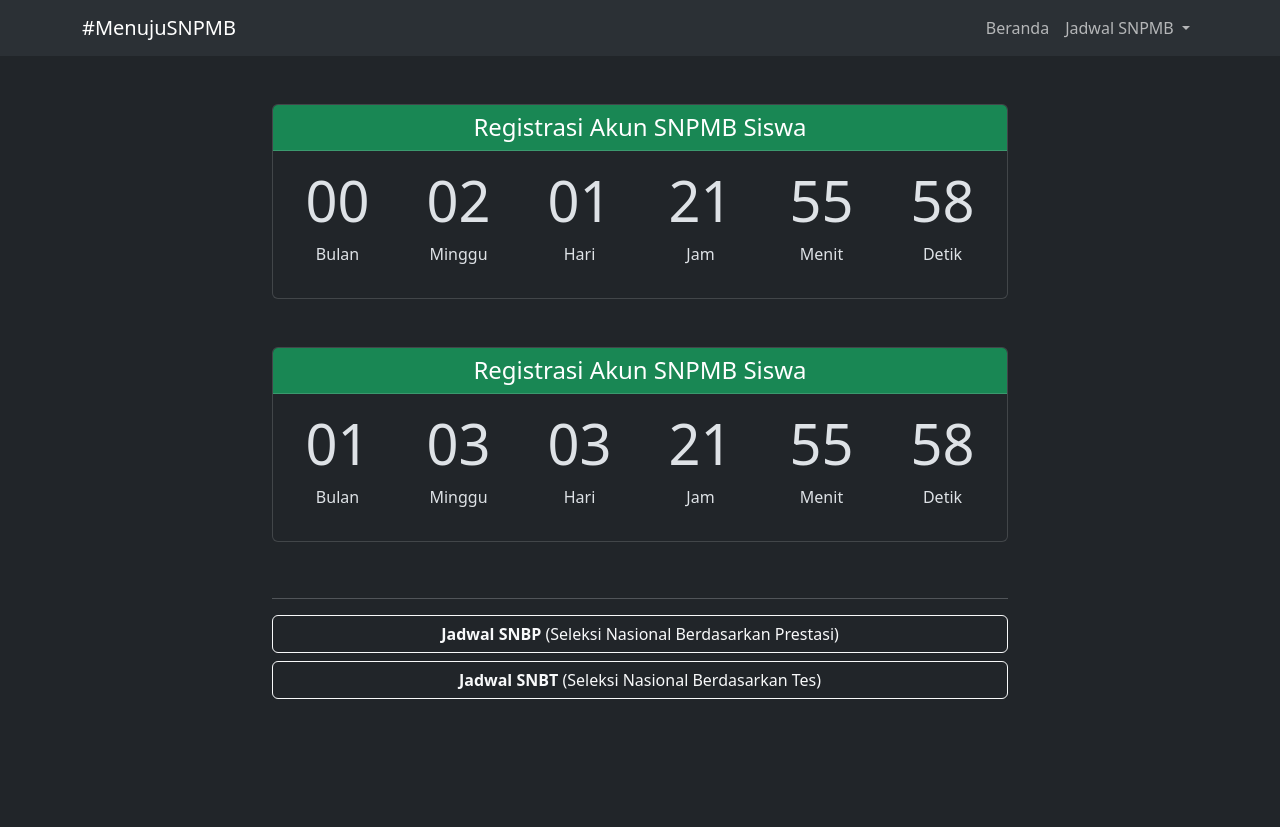
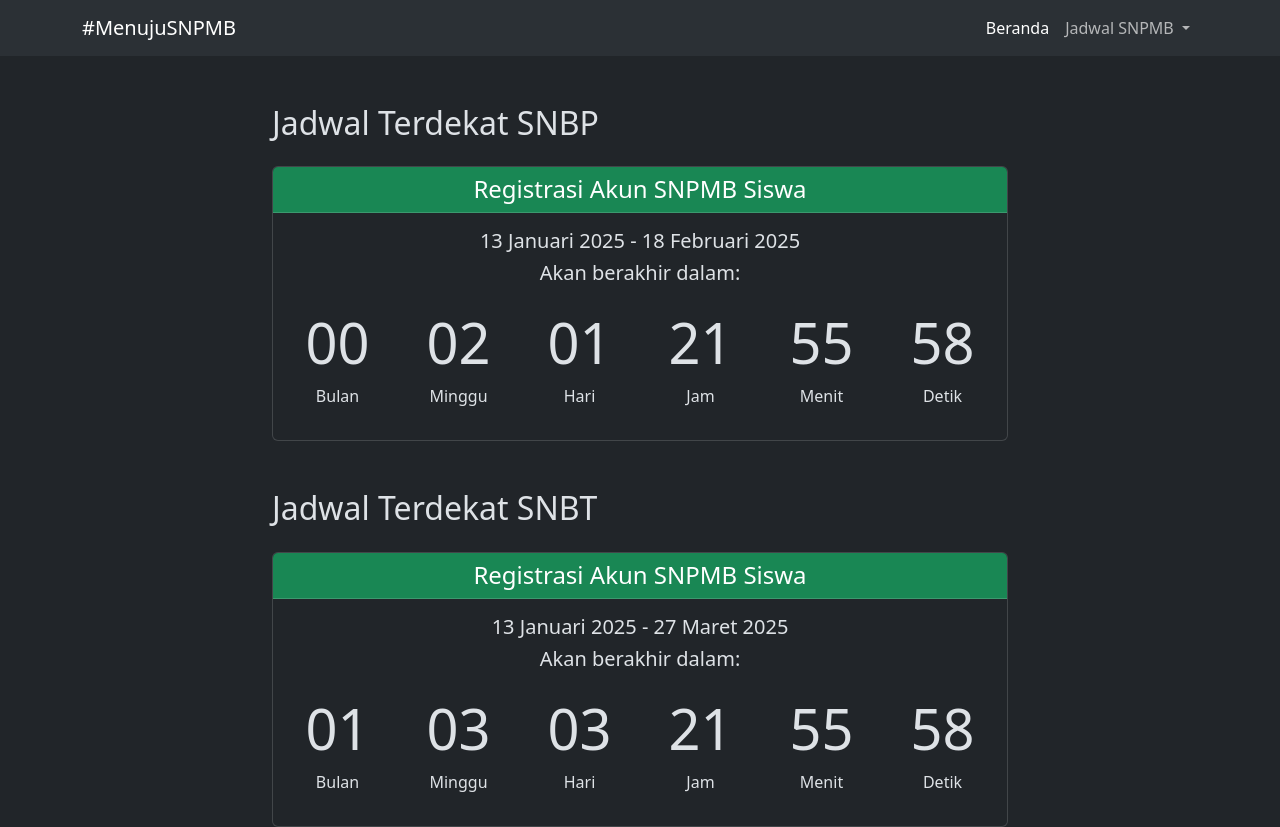
Before and after one commit to manoedinata/menuju-snpmb, a Vue app: page / in a window 1280 px wide. Shown: the top 827 px of the page. Before the commit the page ends 800 px from the top, so only its background shows below. Built offline with nearby package versions, Linux system fonts and the light colour scheme.

Commit message:
Separate agenda table component, improve Countdown

```diff
--- a/src/App.vue
+++ b/src/App.vue
@@ -21,7 +21,9 @@
         <div class="collapse navbar-collapse" id="navbarNav">
           <ul class="navbar-nav ms-auto">
             <li class="nav-item">
-              <RouterLink to="/" class="nav-link">Beranda</RouterLink>
+              <RouterLink to="/" class="nav-link" active-class="active"
+                >Beranda</RouterLink
+              >
             </li>
             <li class="nav-item dropdown">
               <a
--- /dev/null
+++ b/src/components/AgendaTable.vue
@@ -0,0 +1,39 @@
+<script setup>
+import { formatDate } from "@/utils/date";
+import { agendaIsNear } from "@/utils/agenda";
+
+defineProps({
+  nearestAgendas: String,
+  data: Array,
+});
+</script>
+
+<template>
+  <div class="table-responsive">
+    <table class="table table-striped mt-3">
+      <thead class="table-light">
+        <tr>
+          <th scope="col">Agenda</th>
+          <th scope="col">Tanggal</th>
+        </tr>
+      </thead>
+      <tbody>
+        <tr
+          v-for="data in data"
+          :class="
+            agendaIsNear(nearestAgendas, [data]) ? 'table-success fw-bold' : ''
+          "
+        >
+          <td>{{ data.agenda }}</td>
+          <td>
+            {{
+              data.end
+                ? `${formatDate(data.start)} - ${formatDate(data.end)}`
+                : formatDate(data.start)
+            }}
+          </td>
+        </tr>
+      </tbody>
+    </table>
+  </div>
+</template>
--- a/src/components/Countdown.vue
+++ b/src/components/Countdown.vue
@@ -1,5 +1,7 @@
 <script setup>
 import { onMounted, ref } from "vue";
+
+import { formatDate } from "@/utils/date";
 
 const props = defineProps({
   title: String,
@@ -44,11 +46,6 @@
   ).padStart(2, "0");
 }
 
-function startCountdown() {
-  const d = new Date(props.end); // date is from vue props
-  setInterval(() => updateCountdown(d), 1000);
-}
-
 onMounted(() => {
   const d = new Date();
   const startDate = new Date(props.start);
@@ -56,13 +53,13 @@
 
   if (d.getTime() <= startDate.getTime() && d.getTime() <= endDate.getTime()) {
     background.value = "primary";
-    selectedDate.value = startDate;
+    selectedDate.value = props.start;
   } else if (
     d.getTime() >= startDate.getTime() &&
     d.getTime() <= endDate.getTime()
   ) {
     background.value = "success";
-    selectedDate.value = endDate;
+    selectedDate.value = props.end;
   } else {
     background.value = "danger";
     selectedDate.value = null;
@@ -84,6 +81,17 @@
             <h4 class="mb-0 text-center">{{ title }}</h4>
           </div>
           <div class="card-body">
+            <h5 class="card-title text-center mb-4">
+              <span>
+                {{
+                  props.end
+                    ? `${formatDate(props.start)} - ${formatDate(props.end)}`
+                    : `${formatDate(props.start)}`
+                }}</span
+              >
+              <p class="lead mt-2">Akan berakhir dalam:</p>
+            </h5>
+
             <div class="row text-center">
               <div class="col-4 col-lg-2">
                 <h3 id="days" class="display-4">{{ months }}</h3>
--- a/src/views/HomeView.vue
+++ b/src/views/HomeView.vue
@@ -18,7 +18,15 @@
 </script>
 
 <template>
+  <!-- Jadwal SNBP -->
   <div class="mt-5">
+    <div class="container mb-3">
+      <div class="row justify-content-center">
+        <div class="col-md-8">
+          <h2>Jadwal Terdekat SNBP</h2>
+        </div>
+      </div>
+    </div>
     <Countdown
       v-if="nearestSNBPAgendas.length"
       v-for="agenda in nearestSNBPAgendas"
@@ -27,7 +35,16 @@
       :end="agenda.end"
     ></Countdown>
   </div>
+
+  <!-- Jadwal SNBT -->
   <div class="mt-5">
+    <div class="container mb-3">
+      <div class="row justify-content-center">
+        <div class="col-md-8">
+          <h2>Jadwal Terdekat SNBT</h2>
+        </div>
+      </div>
+    </div>
     <Countdown
       v-if="nearestSNBTAgendas.length"
       v-for="agenda in nearestSNBTAgendas"
--- a/src/views/jadwal/SNBPView.vue
+++ b/src/views/jadwal/SNBPView.vue
@@ -1,8 +1,8 @@
 <script setup>
 import Countdown from "@/components/Countdown.vue";
+import AgendaTable from "@/components/AgendaTable.vue";
 
-import { formatDate } from "@/utils/date";
-import { getNearestAgendas, agendaIsNear } from "@/utils/agenda";
+import { getNearestAgendas } from "@/utils/agenda";
 
 import snbpData from "@/data/snbp.json";
 import { onMounted, ref } from "vue";
@@ -35,35 +35,10 @@
           >
         </p>
 
-        <div class="table-responsive">
-          <table class="table table-striped mt-3">
-            <thead class="table-light">
-              <tr>
-                <th scope="col">Agenda</th>
-                <th scope="col">Tanggal</th>
-              </tr>
-            </thead>
-            <tbody>
-              <tr
-                v-for="data in snbpData"
-                :class="
-                  agendaIsNear(nearestAgendas, [data])
-                    ? 'table-success fw-bold'
-                    : ''
-                "
-              >
-                <td>{{ data.agenda }}</td>
-                <td>
-                  {{
-                    data.end
-                      ? `${formatDate(data.start)} - ${formatDate(data.end)}`
-                      : formatDate(data.start)
-                  }}
-                </td>
-              </tr>
-            </tbody>
-          </table>
-        </div>
+        <AgendaTable
+          :nearest-agendas="nearestAgendas"
+          :data="snbpData"
+        ></AgendaTable>
       </div>
     </div>
   </div>
--- a/src/views/jadwal/SNBTView.vue
+++ b/src/views/jadwal/SNBTView.vue
@@ -1,8 +1,8 @@
 <script setup>
 import Countdown from "@/components/Countdown.vue";
+import AgendaTable from "@/components/AgendaTable.vue";
 
-import { formatDate } from "@/utils/date";
-import { getNearestAgendas, agendaIsNear } from "@/utils/agenda";
+import { getNearestAgendas } from "@/utils/agenda";
 
 import snbtData from "@/data/snbt.json";
 import { onMounted, ref } from "vue";
@@ -35,35 +35,10 @@
           >
         </p>
 
-        <div class="table-responsive">
-          <table class="table table-striped mt-3">
-            <thead class="table-light">
-              <tr>
-                <th scope="col">Agenda</th>
-                <th scope="col">Tanggal</th>
-              </tr>
-            </thead>
-            <tbody>
-              <tr
-                v-for="data in snbtData"
-                :class="
-                  agendaIsNear(nearestAgendas, [data])
-                    ? 'table-success fw-bold'
-                    : ''
-                "
-              >
-                <td>{{ data.agenda }}</td>
-                <td>
-                  {{
-                    data.end
-                      ? `${formatDate(data.start)} - ${formatDate(data.end)}`
-                      : formatDate(data.start)
-                  }}
-                </td>
-              </tr>
-            </tbody>
-          </table>
-        </div>
+        <AgendaTable
+          :nearest-agendas="nearestAgendas"
+          :data="snbtData"
+        ></AgendaTable>
       </div>
     </div>
   </div>
```
